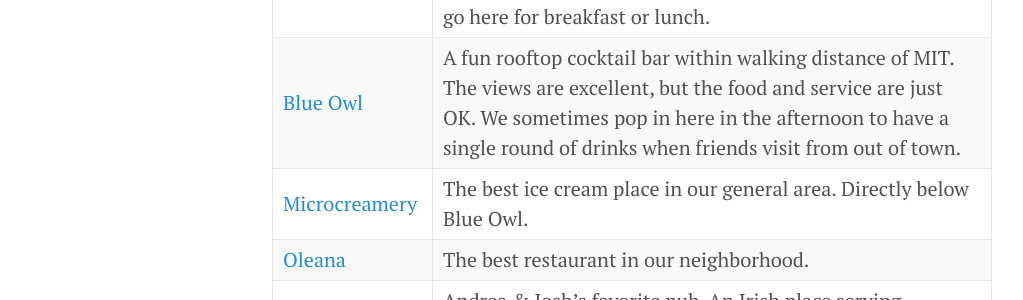
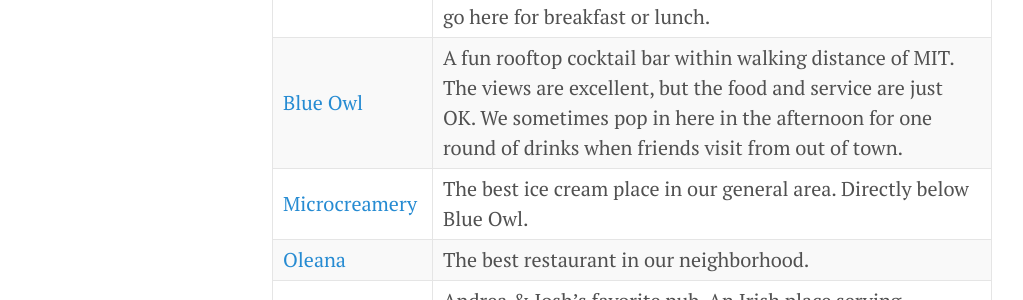
Before and after one commit to JoshBradshaw/andreajosh.github.io, a Jekyll site: the page built from _posts/2023-12-30-overview.md, in a window 1280 px wide and 900 px high, scrolled down 4314 px. Shown: the part 216-516 px from the top of the window, without its empty margins (8-1031 px from the left). Built offline with Jekyll 4.4.1, drawn with Linux system fonts in a browser that asks for light colours.

Commit message:
Update 2023-12-30-overview.md

```diff
--- a/_posts/2023-12-30-overview.md
+++ b/_posts/2023-12-30-overview.md
@@ -86,7 +86,7 @@ In order of distance from the reception venue / Marriott.
 [Tatte](https://tattebakery.com/) | A bakery / cafe in our neighborhood. Not quite as good as flour in general, but the shakshuka is outstanding. The Shakshuka is a large hearty meal, so we often split it. Half a Shakshuka, a pastry and a coffee makes for an outstanding brunch at a sane price point.
 [Miracle of Science](https://miracleofscience.us/) | MIT's defacto pub. The staff are friendly to large groups. A great option for a lunchtime meetup spot.
 [Flour](https://www.flourbakery.com/) | The best bakery / cafe within walking distance. Close to the MIT chapel, so you can scope out the chapel location if you go here for breakfast or lunch.
-[Blue Owl](https://www.yelp.com/biz/blue-owl-cambridge) | A fun rooftop cocktail bar within walking distance of MIT. The views are excellent, but the food and service are just OK. We sometimes pop in here in the afternoon to have a single round of drinks when friends visit from out of town.
+[Blue Owl](https://www.yelp.com/biz/blue-owl-cambridge) | A fun rooftop cocktail bar within walking distance of MIT. The views are excellent, but the food and service are just OK. We sometimes pop in here in the afternoon for one round of drinks when friends visit from out of town.
 [Microcreamery](https://newcitymicrocreamery.com/newcitymicrocreamerycambridge) | The best ice cream place in our general area. Directly below Blue Owl.
 [Oleana](https://www.oleanarestaurant.com/) | The best restaurant in our neighborhood.
 [The Druid](https://www.druidpub.com/)            | Andrea & Josh's favorite pub. An Irish place serving outstanding fish & chips and shepherd's pie. The Druid is small and often fills up. Sometimes they host local acoustic musicians. Not the best option for a large group, unless you're going at a quieter time of day.
```
